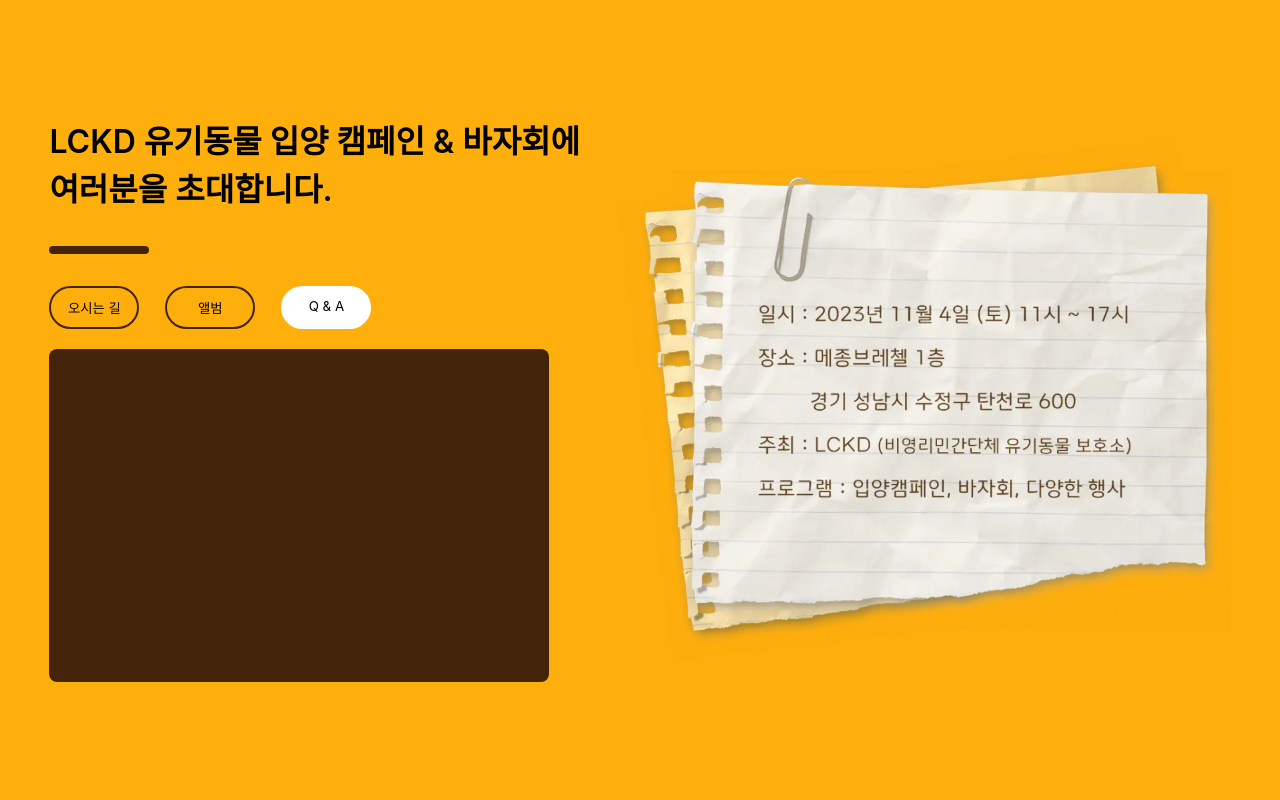
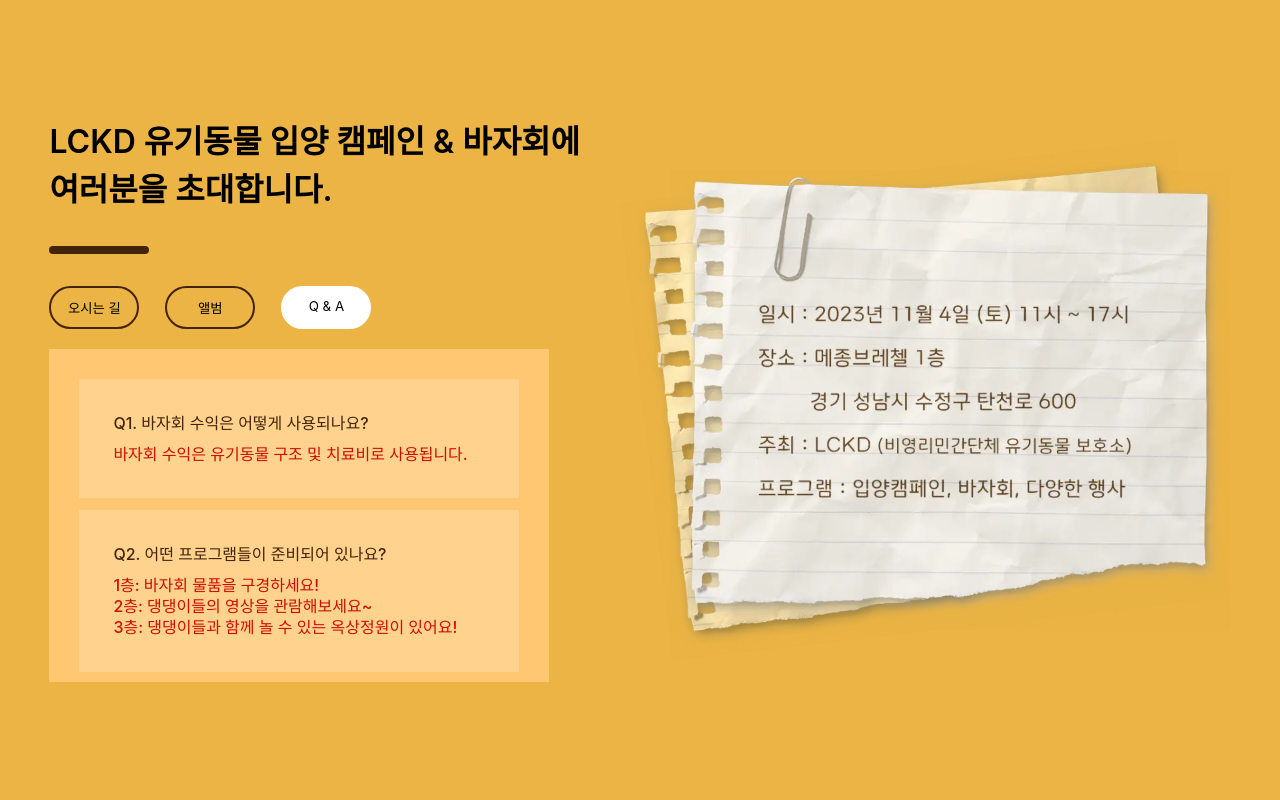
Before and after one commit to shelter-event/lckd-bazaar-event-web, a React (Create React App) app: page / in a window 1280 px wide. Both pictures are taken after a click on the element "Q & A". Shown: the top 800 px of the page. Built offline with nearby package versions, Linux system fonts and the light colour scheme; no server answers; a web font is replaced by a local one.

Commit message:
feat: #18 바자회 소개 Q&A 탭 컨텐츠 적용

```diff
--- a/src/main/introduction/Introduction.tsx
+++ b/src/main/introduction/Introduction.tsx
@@ -5,8 +5,24 @@
 import Dimmed from '../../common/Dimmed';
 import { Link } from 'react-router-dom';
 
+const tabTitle = ['오시는 길', '앨범', 'Q & A']
+const qnaList = [
+  [
+    'Q1. 바자회 수익은 어떻게 사용되나요?',
+    '바자회 수익은 유기동물 구조 및 치료비로 사용됩니다.'
+  ],
+  [
+    'Q2. 어떤 프로그램들이 준비되어 있나요?',
+    '1층: 바자회 물품을 구경하세요!\n2층: 댕댕이들의 영상을 관람해보세요~\n3층: 댕댕이들과 함께 놀 수 있는 옥상정원이 있어요!'
+  ],
+  [
+    'Q3. 차를 가져가고 싶은데 주차는 어디에 해야할까요?',
+    '카페 뒤쪽 주차장에 주차가 가능합니다!'
+  ],
+]
+
+
 const Introduction = () => {
-  const tabTitle = ['오시는 길', '앨범', 'Q & A']
   const [tabIndex, setTabIndex] = useState(0)
 
   return <div className={styles.introductionWrapper}>
@@ -35,7 +51,6 @@
           </div>
           <div className={styles.tabContent}>
             {tabIndex === 0 ?
-              <>
               <Link
                 to={'https://map.naver.com/p/entry/place/1147280714?c=15.30,0,0,0,dh'}
                 target='_blank'
@@ -49,10 +64,15 @@
                   <span className={styles.mapDetail}>지도 자세히 보기</span>
                 </div>
               </Link>
-              </>
               : tabIndex === 1 ?
                 <></> :
-                <></>
+                <div className={styles.qna}>
+                  {qnaList.map((e) => <div className={styles.content}>
+                    <span className={styles.question}>{e[0]}</span>
+                    <span className={styles.answer}>{e[1].split('\n').map((str, index) => <>{str}<br /></>)}</span>
+                  </div>
+                  )}
+                </div>
             }
           </div>
         </div>
--- a/src/main/introduction/introduction.module.scss
+++ b/src/main/introduction/introduction.module.scss
@@ -2,7 +2,8 @@
 
 .introductionWrapper {
   width: 100vw;
-  background-color: #FFAF0C;
+  // background-color: #FFAF0C;
+  background-color: #EBB444;
   position: relative;
 
   .introductionBox {
@@ -77,6 +78,7 @@
             div {
               display: none;
             }
+
             img {
               width: 100%;
               height: 100%;
@@ -106,6 +108,41 @@
             }
           }
 
+          .qna {
+            padding: 30px;
+            background-color: #FFC772;
+            height: 100%;
+
+            display: flex;
+            flex-direction: column;
+            box-sizing: border-box;
+
+            gap: 12px;
+            overflow-y: scroll;
+
+            .content {
+              flex: 1;
+              display: flex;
+              flex-direction: column;
+              justify-content: center;
+
+              padding: 34px;
+              font-size: 1.25vw;
+              font-weight: 500;
+              line-height: 130%;
+              gap: 10px;
+
+              background-color: rgba(255, 255, 255, 0.20);
+
+              .question {
+                color: #43240A;
+              }
+              .answer {
+                color: #CD0F00;
+              }
+            }
+          }
+
         }
       }
     }
```
Lines whose indentation alone changed are shown as unchanged.
